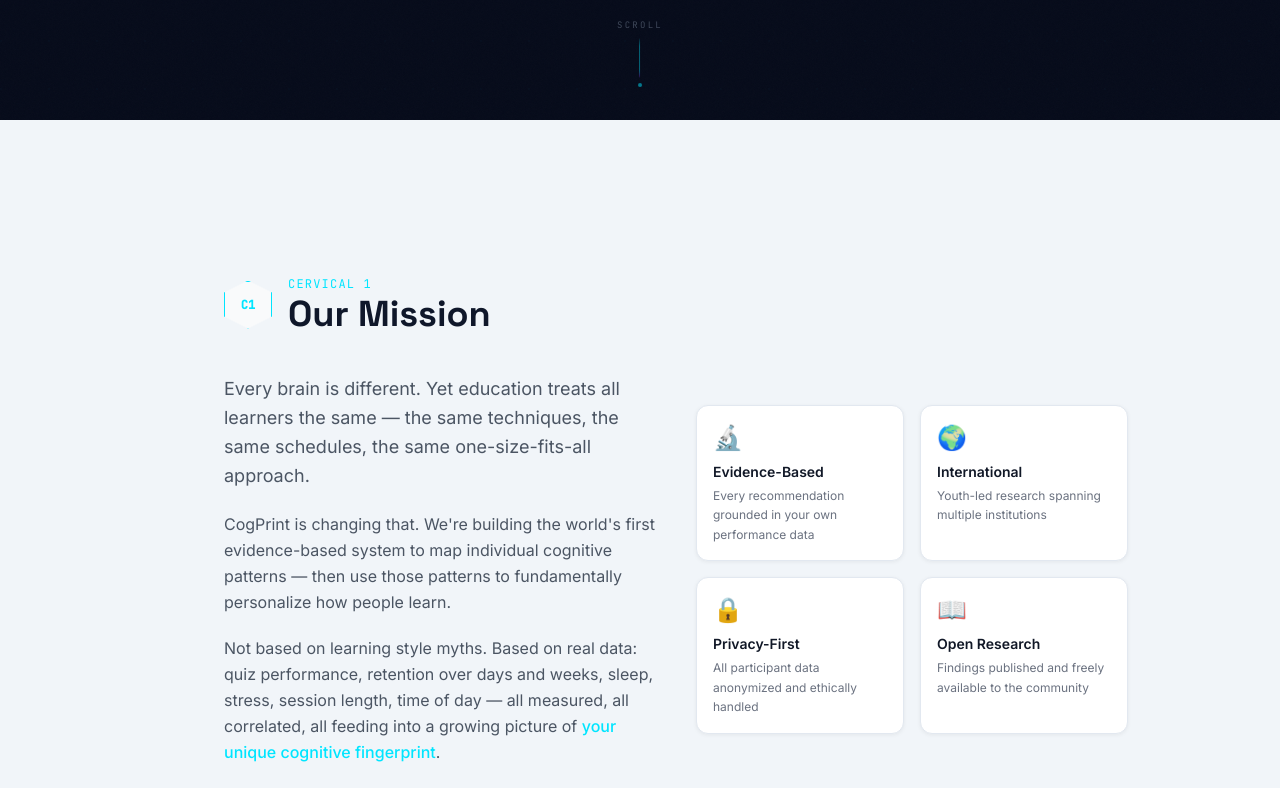
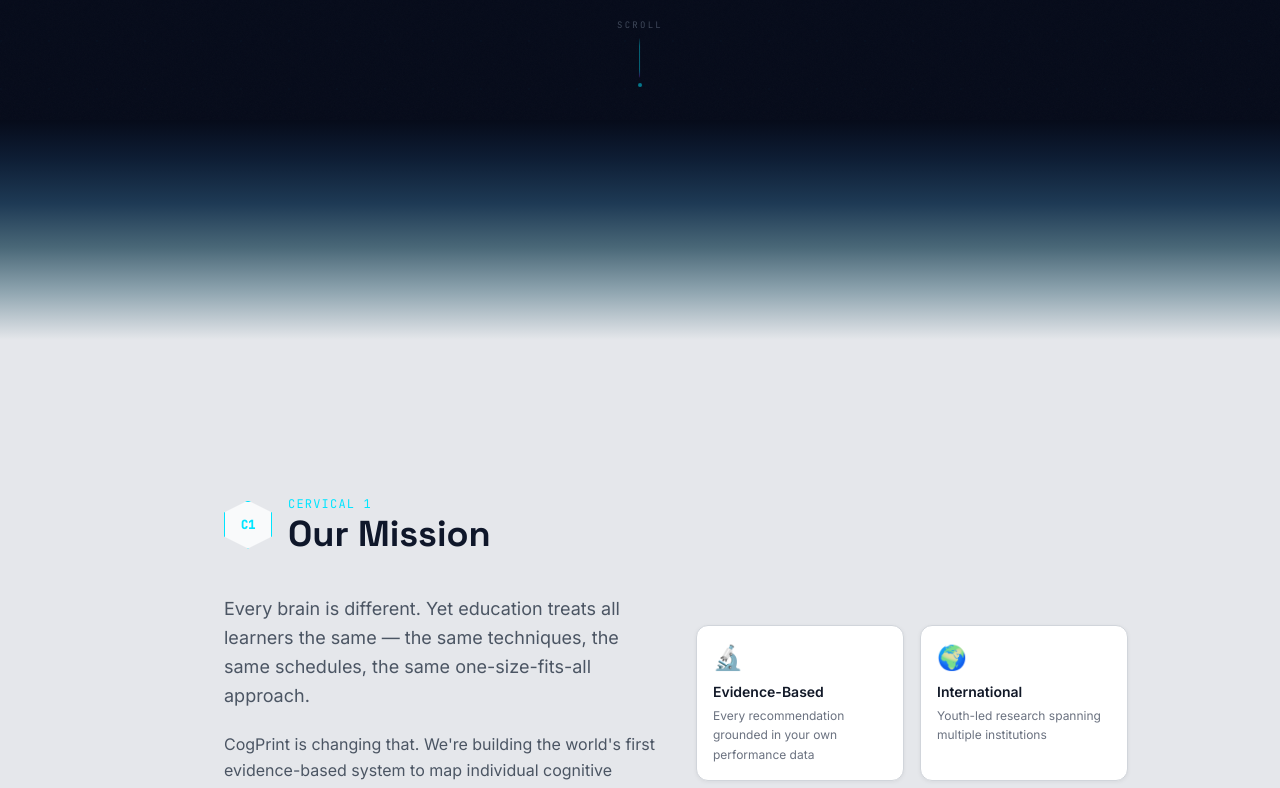
Before and after one commit to Katchii-t4t/cogprint-site, a React (Vite) app: page / in a window 1280 px wide. Shown: the part 680-1468 px from the top of the page. Built offline with nearby package versions, Linux system fonts and the light colour scheme.

Commit message:
Smooth gradient transition, team updates

```diff
--- a/src/App.tsx
+++ b/src/App.tsx
@@ -86,8 +86,16 @@
       <SpineNav />
       <Hero />
 
+      {/* ── Gradient bridge: dark hero → light sections ── */}
+      <div
+        style={{
+          height: "220px",
+          background: "linear-gradient(to bottom, #060B1A 0%, #0e1e35 18%, #1e3a55 38%, #4a6878 58%, #8fa5b0 78%, #E5E7EB 100%)",
+        }}
+      />
+
       {/* ── Light content sections ── */}
-      <div className="bg-slate-100">
+      <div className="bg-[#E5E7EB]">
         <Mission />
         <Research />
       </div>
@@ -96,7 +104,7 @@
       <NeuralInterlude />
 
       {/* ── More light content sections ── */}
-      <div className="bg-slate-100">
+      <div className="bg-[#E5E7EB]">
         <HowItWorks />
         <Technology />
         <JoinUs />
--- a/src/components/NeuralInterlude.tsx
+++ b/src/components/NeuralInterlude.tsx
@@ -8,8 +8,8 @@
       <NeuralNetworkBg className="absolute inset-0 w-full h-full" />
 
       {/* Gradient fades into the light sections above and below */}
-      <div className="absolute inset-0 bg-gradient-to-b from-slate-100 via-transparent to-slate-100" />
-      <div className="absolute inset-0 bg-gradient-to-r from-slate-100/40 via-transparent to-slate-100/40" />
+      <div className="absolute inset-0 bg-gradient-to-b from-[#E5E7EB] via-transparent to-slate-100" />
+      <div className="absolute inset-0 bg-gradient-to-r from-[#E5E7EB]/40 via-transparent to-slate-100/40" />
 
       {/* Central quote */}
       <div className="relative z-10 text-center max-w-3xl px-8">
--- a/src/index.css
+++ b/src/index.css
@@ -27,7 +27,7 @@
 
 /* ── Light section overrides ─────────────────── */
 .light-section {
-  background: #f1f5f9;
+  background: #E5E7EB;
   color: #111827;
 }
 .light-section h2,
@@ -36,7 +36,7 @@
 
 .light-card {
   background: #ffffff;
-  border: 1px solid #e2e8f0;
+  border: 1px solid #d1d5db;
   box-shadow: 0 1px 4px rgba(0,0,0,0.06);
 }
 .light-card:hover { box-shadow: 0 4px 16px rgba(0,0,0,0.10); }
--- a/src/sections/Team.tsx
+++ b/src/sections/Team.tsx
@@ -34,9 +34,9 @@
   { name: "Rishi U",       country: "India",      flag: "🇮🇳", role: "Software Developer",         cat: "tech"     },
   // Research
   { name: "Aiman A",       country: "Pakistan",   flag: "🇵🇰", role: "Med Student (4th yr)",       cat: "research" },
-  { name: "Saiyara S",     country: "Bangladesh", flag: "🇧🇩", role: "Literature Review",          cat: "research" },
+  { name: "Saiyara S",     country: "Bangladesh", flag: "🇧🇩", role: "Design",                     cat: "social"   },
   { name: "Lycia M",       country: "Canada",     flag: "🇨🇦", role: "Medical School",             cat: "research" },
-  { name: "Ayesha N",      country: "Pakistan",   flag: "🇵🇰", role: "Pre-Med Graduate",           cat: "research" },
+  { name: "Ayesha N",      country: "Pakistan",   flag: "🇵🇰", role: "Pre-Med · Research & Social", cat: "social"   },
   { name: "Elisa",         country: "Ghana",      flag: "🇬🇭", role: "Data Collection",            cat: "research" },
   { name: "Amna A",        country: "Sri Lanka",  flag: "🇱🇰", role: "Biomed (Uni)",               cat: "research" },
   { name: "Alia H",        country: "Malaysia",   flag: "🇲🇾",                                     cat: "research" },
```
